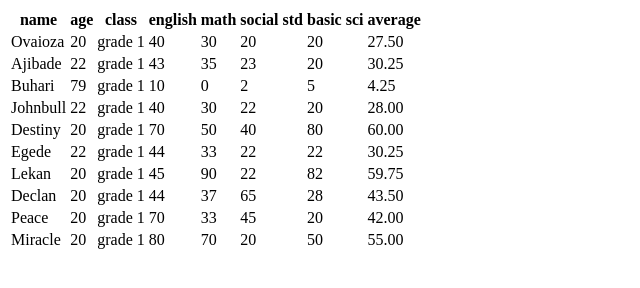
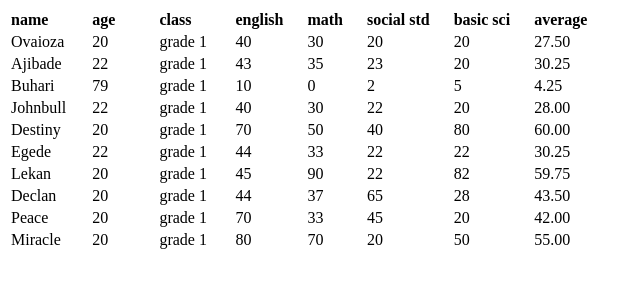
Before and after one commit to Jhay-Anne/first-project, a plain HTML site: page table.html in a window 1280 px wide. Shown: the whole page, without its empty margins (0-640 px from the left). Drawn offline with Linux system fonts and the light colour scheme.

Commit message:
complete assignment

```diff
--- a/table.html
+++ b/table.html
@@ -9,13 +9,13 @@
   <body>
     <table>
       <thead>
-        <th>name</th>
-        <th>age</th>
-        <th>class</th>
-        <th>english</th>
-        <th>math</th>
-        <th>social std</th>
-        <th>basic sci</th>
+        <th>name &emsp; &emsp;</th>
+        <th>age &emsp; &emsp;</th>
+        <th>class &emsp; &emsp;</th>
+        <th>english &emsp;</th>
+        <th>math &emsp;</th>
+        <th>social std &emsp;</th>
+        <th>basic sci &emsp;</th>
         <th>average</th>
       </thead>
       <tr>
```
